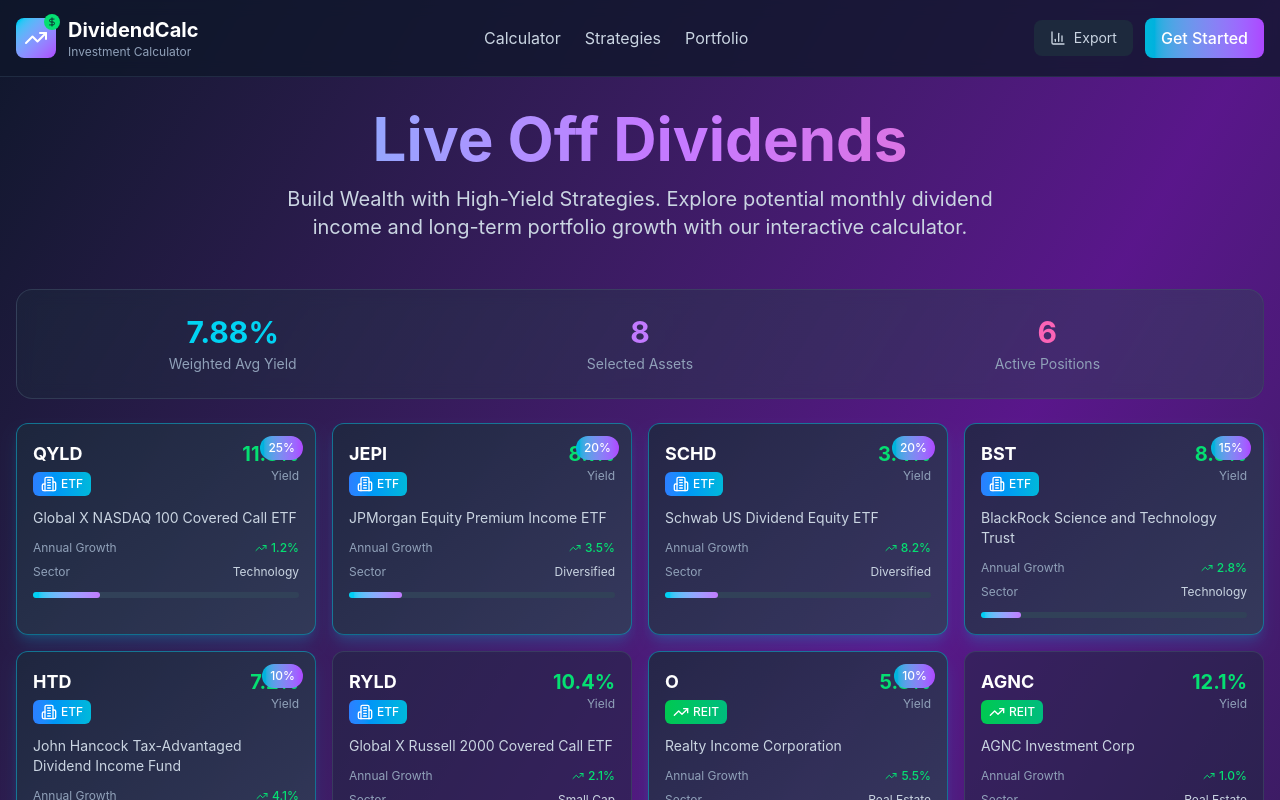
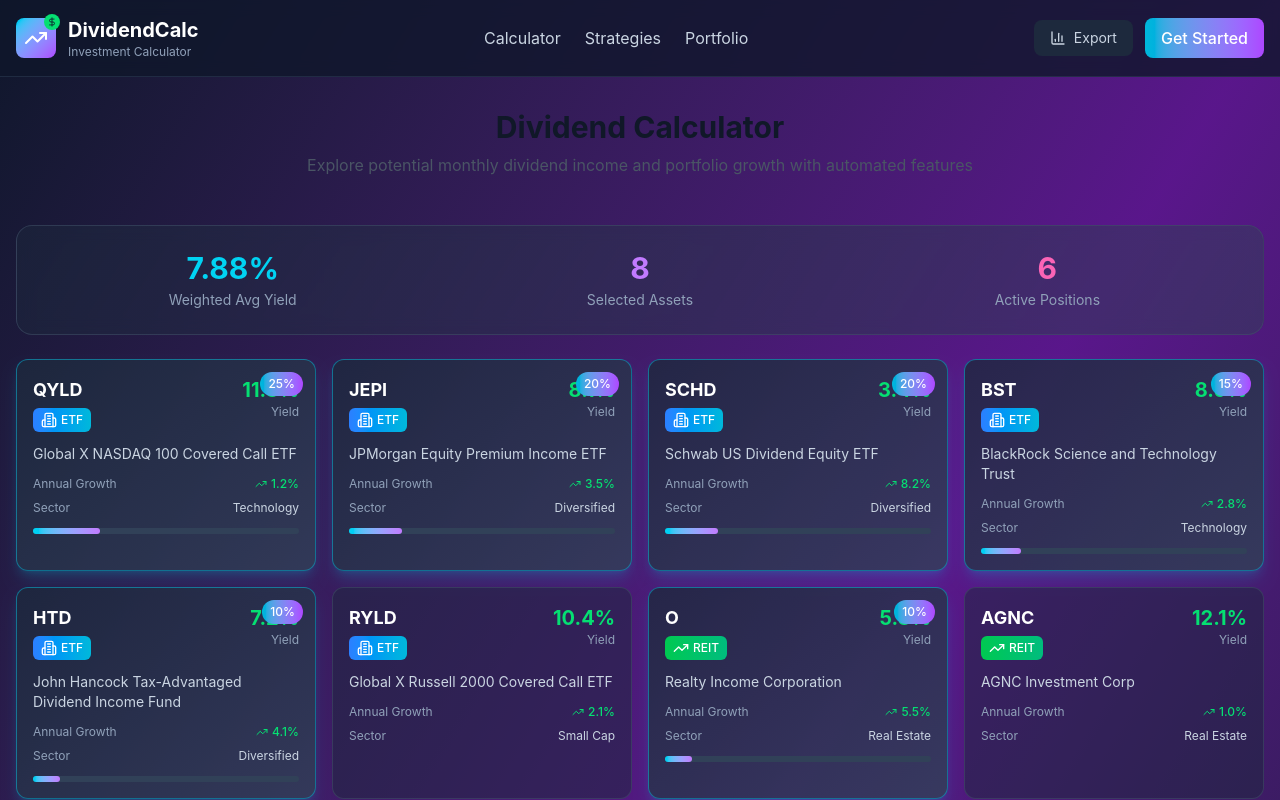
Before and after one commit to tdevere/dividend-calculator, a Next.js app: page / in a window 1280 px wide. Shown: the top 800 px of the page. Built offline with nearby package versions, Linux system fonts and the light colour scheme.

Commit message:
Debug workflow trigger issue - investigating why feature automation workflow is not triggering on issue creation

```diff
--- a/src/app/page.tsx
+++ b/src/app/page.tsx
@@ -1,18 +1,18 @@
 "use client";
 
-import { useState, useMemo } from "react";
-import { motion } from "framer-motion";
-import { DividendCalculator } from "@/utils/dividendCalculator";
+import ChartPanel from "@/components/ChartPanel";
+import ControlPanel from "@/components/ControlPanel";
+import Header from "@/components/Header";
+import ResultsPanel from "@/components/ResultsPanel";
+import StockGrid from "@/components/StockGrid";
 import {
   DEFAULT_INVESTMENT_PARAMS,
   InvestmentParameters,
 } from "@/types/investment";
+import { DividendCalculator } from "@/utils/dividendCalculator";
 import { fadeInUp, staggerContainer } from "@/utils/utils";
-import Header from "@/components/Header";
-import ControlPanel from "@/components/ControlPanel";
-import ChartPanel from "@/components/ChartPanel";
-import ResultsPanel from "@/components/ResultsPanel";
-import StockGrid from "@/components/StockGrid";
+import { motion } from "framer-motion";
+import { useMemo, useState } from "react";
 
 export default function Home() {
   const [investmentParams, setInvestmentParams] =
@@ -45,13 +45,11 @@
       >
         {/* Hero Section */}
         <motion.div className="text-center mb-12" variants={fadeInUp}>
-          <h1 className="text-4xl md:text-6xl font-bold bg-gradient-to-r from-cyan-400 via-purple-400 to-pink-400 bg-clip-text text-transparent mb-4">
-            Live Off Dividends
+          <h1 className="text-3xl font-bold text-gray-900 mb-2">
+            Dividend Calculator
           </h1>
-          <p className="text-xl text-slate-300 max-w-3xl mx-auto">
-            Build Wealth with High-Yield Strategies. Explore potential monthly
-            dividend income and long-term portfolio growth with our interactive
-            calculator.
+          <p className="text-gray-600 mb-8">
+            Explore potential monthly dividend income and portfolio growth with automated features
           </p>
         </motion.div>
 
--- /dev/null
+++ b/workflow-input.json
@@ -0,0 +1,8 @@
+{
+    "ref": "main",
+    "inputs": {
+        "feature_description": "Add export functionality to allow users to download their dividend calculations as CSV or PDF reports",
+        "feature_type": "enhancement",
+        "auto_merge": "false"
+    }
+}
```
